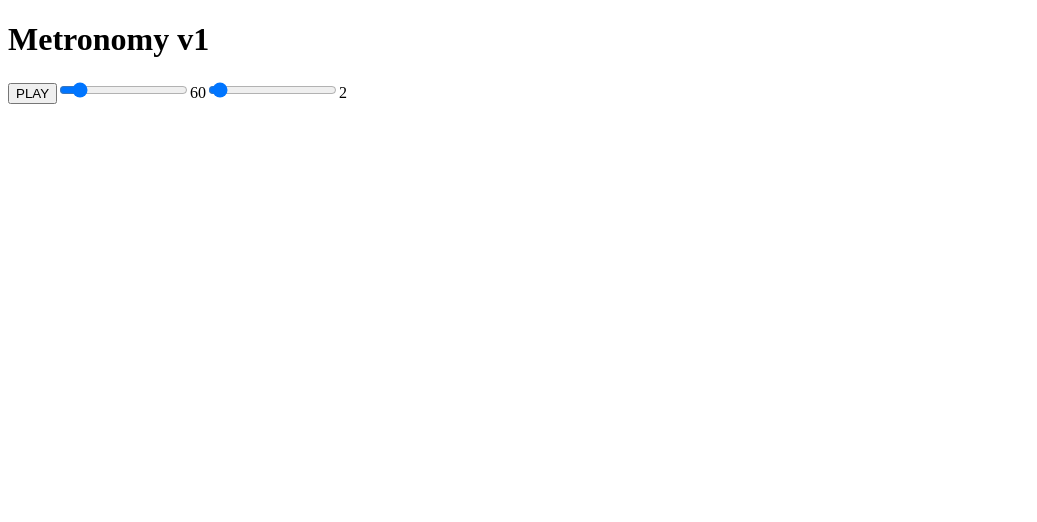
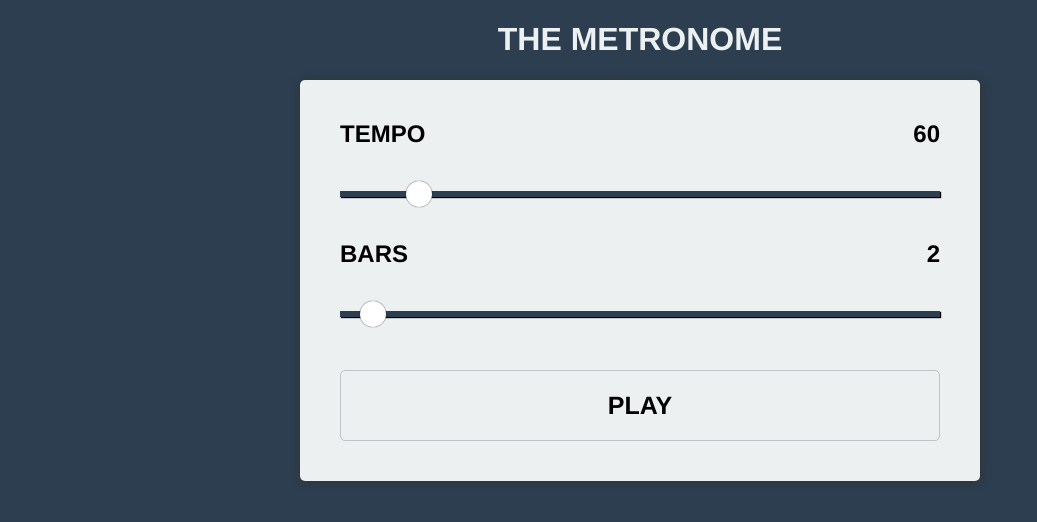
Before and after one commit to ajaymenon0/themetronome, a React app: page / in a window 1280 px wide. Shown: the top 522 px of the page, without its empty margins (0-1037 px from the left). Built offline with nearby package versions, Linux system fonts and the light colour scheme; the HTML template or start-up script is replaced by a standard one.

Commit message:
Adding some styling so that it doesn't look shit

```diff
--- a/src/App.js
+++ b/src/App.js
@@ -16,8 +16,6 @@ class App extends Component {
     const AudioContext = window.AudioContext || window.webkitAudioContext;
     this.audioCtx = new AudioContext();
     this.metronomeObject = '';
-    this.minTempo = 30;
-    this.maxTempo = 290;
     this.counter = 0;
   }
 
@@ -69,12 +67,26 @@ class App extends Component {
     const { isPlaying, bars, tempo } = this.state;
     return (
       <div>
-        <h1>Metronomy v1</h1>
-        <button type="submit" onClick={this.playPauseHandler}>{isPlaying ? 'STOP' : 'PLAY'}</button>
-        <input type="range" value={tempo} min={this.minTempo} max={this.maxTempo} onChange={this.changeTempo} />
-        <span>{tempo}</span>
-        <input type="range" value={bars} min="1" max="30" onChange={this.changeBars} />
-        <span>{bars}</span>
+        <h1>THE METRONOME</h1>
+        <div className="controls">
+          <div className="row">
+            <div className="title">
+              <h2>TEMPO</h2>
+              <h2>{tempo}</h2>
+            </div>
+            <input type="range" value={tempo} min="30" max="290" className="slider" onChange={this.changeTempo} />
+          </div>
+          <div className="row">
+            <div className="title">
+              <h2>BARS</h2>
+              <h2>{bars}</h2>
+            </div>
+            <input type="range" value={bars} min="1" max="30" className="slider" onChange={this.changeBars} />
+          </div>
+          <div className="row">
+            <button className="playPauseBtn" type="submit" onClick={this.playPauseHandler}>{isPlaying ? 'STOP' : 'PLAY'}</button>
+          </div>
+        </div>
       </div>
     );
   }
--- /dev/null
+++ b/src/css/rangeSlider.css
@@ -0,0 +1,89 @@
+/* Input Range Styles from https://www.cssportal.com/style-input-range/ */
+
+input[type=range] {
+  height: 32px;
+  -webkit-appearance: none;
+  margin: 10px 0;
+  width: 100%;
+  background-color: transparent;
+}
+input[type=range]:focus {
+  outline: none;
+}
+input[type=range]::-webkit-slider-runnable-track {
+  width: 100%;
+  height: 6px;
+  cursor: pointer;
+  box-shadow: 1px 1px 1px #000000;
+  background: var(--sliderColour);
+  border-radius: 0px;
+  border: 0px solid #010101;
+}
+input[type=range]::-webkit-slider-thumb {
+  box-shadow: 0px 0px 1px #000031;
+  border: 0px solid #00001E;
+  height: 26px;
+  width: 26px;
+  border-radius: 15px;
+  background: #FFFFFF;
+  cursor: pointer;
+  -webkit-appearance: none;
+  margin-top: -10px;
+}
+input[type=range]:focus::-webkit-slider-runnable-track {
+  background: var(--sliderColour);
+}
+input[type=range]::-moz-range-track {
+  width: 100%;
+  height: 6px;
+  cursor: pointer;
+  box-shadow: 1px 1px 1px #000000;
+  background: var(--sliderColour);
+  border-radius: 0px;
+  border: 0px solid #010101;
+}
+input[type=range]::-moz-range-thumb {
+  box-shadow: 0px 0px 1px #000031;
+  border: 0px solid #00001E;
+  height: 26px;
+  width: 26px;
+  border-radius: 15px;
+  background: #FFFFFF;
+  cursor: pointer;
+}
+input[type=range]::-ms-track {
+  width: 100%;
+  height: 6px;
+  cursor: pointer;
+  background: transparent;
+  border-color: transparent;
+  color: transparent;
+}
+input[type=range]::-ms-fill-lower {
+  background: var(--sliderColour);
+  border: 0px solid #010101;
+  border-radius: 0px;
+  box-shadow: 1px 1px 1px #000000;
+}
+input[type=range]::-ms-fill-upper {
+  background: var(--sliderColour);
+  border: 0px solid #010101;
+  border-radius: 0px;
+  box-shadow: 1px 1px 1px #000000;
+}
+input[type=range]::-ms-thumb {
+  margin-top: 1px;
+  box-shadow: 0px 0px 1px #000031;
+  border: 0px solid #00001E;
+  height: 26px;
+  width: 26px;
+  border-radius: 15px;
+  background: #FFFFFF;
+  cursor: pointer;
+}
+input[type=range]:focus::-ms-fill-lower {
+  background: var(--sliderColour);
+}
+input[type=range]:focus::-ms-fill-upper {
+  background: var(--sliderColour);
+}
--- /dev/null
+++ b/src/css/styles.css
@@ -0,0 +1,51 @@
+@import './rangeSlider.css';
+
+:root {
+  --sliderColour: #2C3E50;
+}
+
+body {
+  font-family: Helvetica, sans-serif;
+  font-weight: 100;
+  background-color: #2c3e50;
+}
+
+h1{
+  color: #ecf0f1;
+  text-align: center;
+}
+
+.playPauseBtn {
+  border-radius: none;
+  padding: 20px 10px;
+  width: 100%;
+  margin: 30px 0 20px;
+  border: 1px solid #bdc3c7;
+  background-color: transparent;
+  font-family: Helvetica, sans-serif;
+  font-size: 25px;
+  font-weight: bold;
+  border-radius: 5px;
+}
+
+.controls {
+  padding: 20px 40px;
+  border-radius: 5px;
+  background-color: #ecf0f1;
+  max-width: 600px;
+  margin: 0 auto;
+  box-shadow: 1px 1px 10px #333;
+}
+
+.row {
+  width: 100%;
+}
+
+.slider {
+  width: 100%;
+}
+
+.title {
+  display: flex;
+  justify-content: space-between;
+}
--- a/src/index.js
+++ b/src/index.js
@@ -1,7 +1,7 @@
 import React from 'react';
 import ReactDOM from 'react-dom';
 import App from './App';
-import './styles.css';
+import './css/styles.css';
 
 ReactDOM.render(
   <App />,
```
Also changed, not shown: src/styles.css (deleted).
